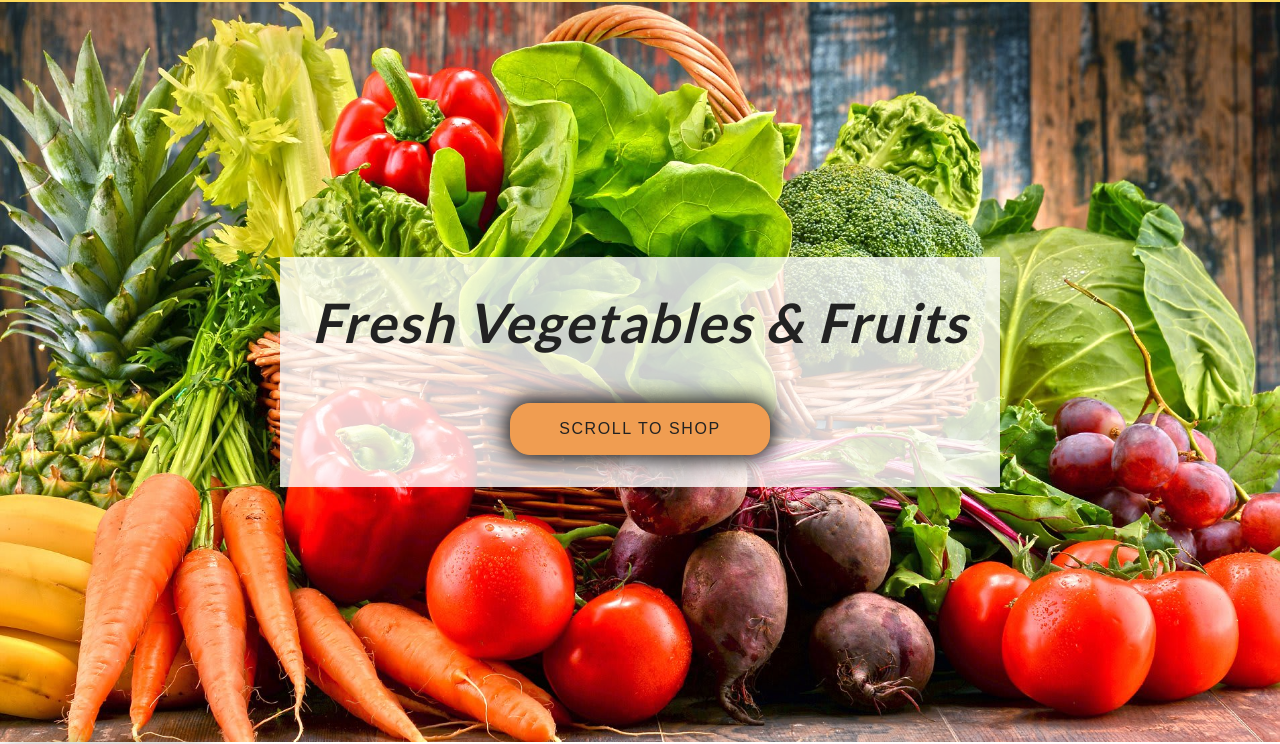
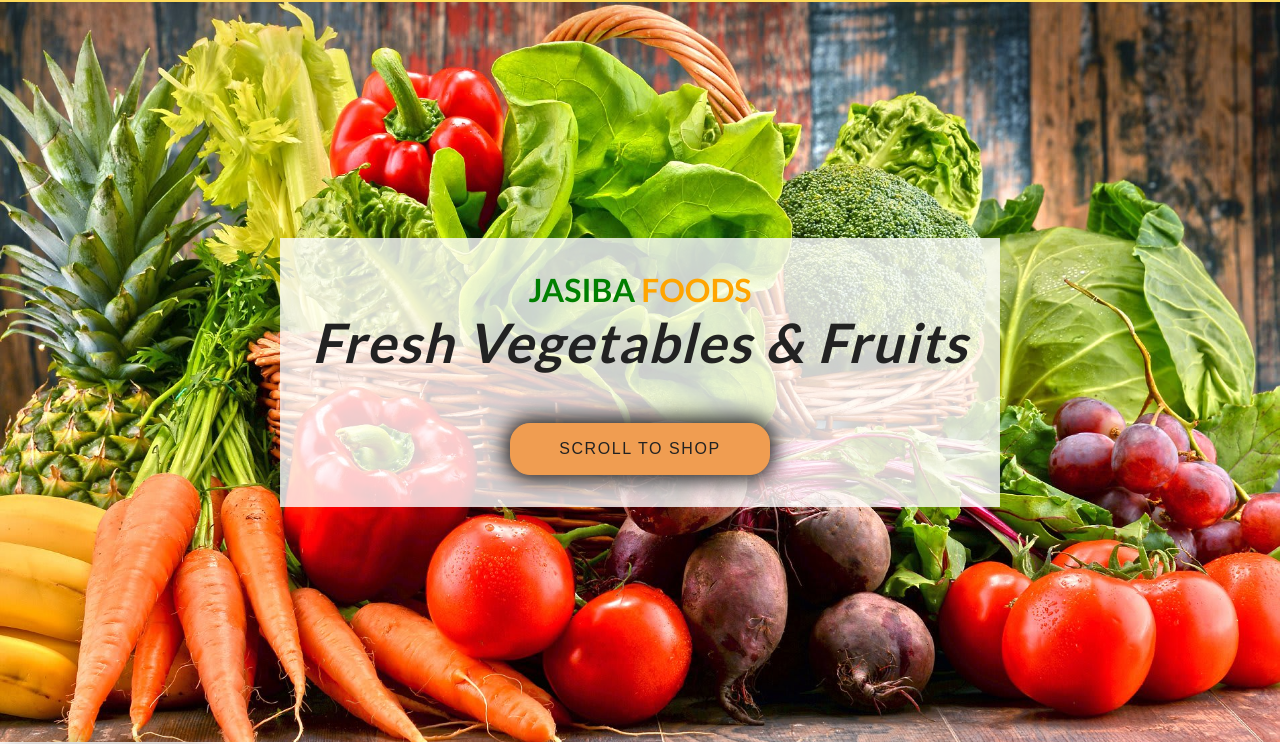
Before and after one commit to eng-wathigo/jasiba-foods-market, a plain HTML site: page index.html in a window 1280 px wide. Shown: the part 58-802 px from the top of the page. Drawn offline with Linux system fonts and the light colour scheme.

Commit message:
Update index.html

```diff
--- a/index.html
+++ b/index.html
@@ -42,6 +42,7 @@
     <!-- Hero -->
     <header class="hero">
         <div class="banner">
+            <h1 style="color: green; display: inline;">JASIBA </h1><h1 style="color: orange; display: inline;">FOODS</h1>
             <h1 class="banner-title">Fresh Vegetables & Fruits</h1>
             <button class="banner-btn">Scroll to Shop</button>
 
```
